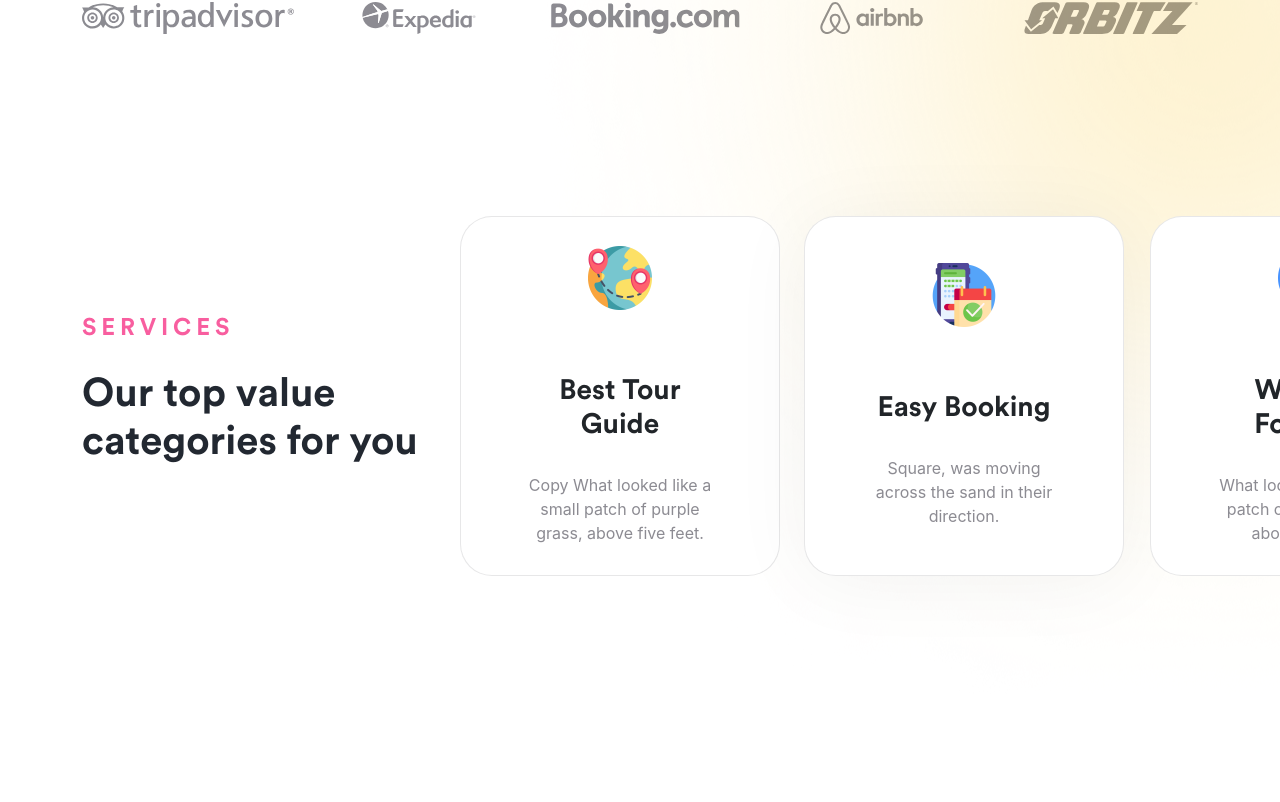
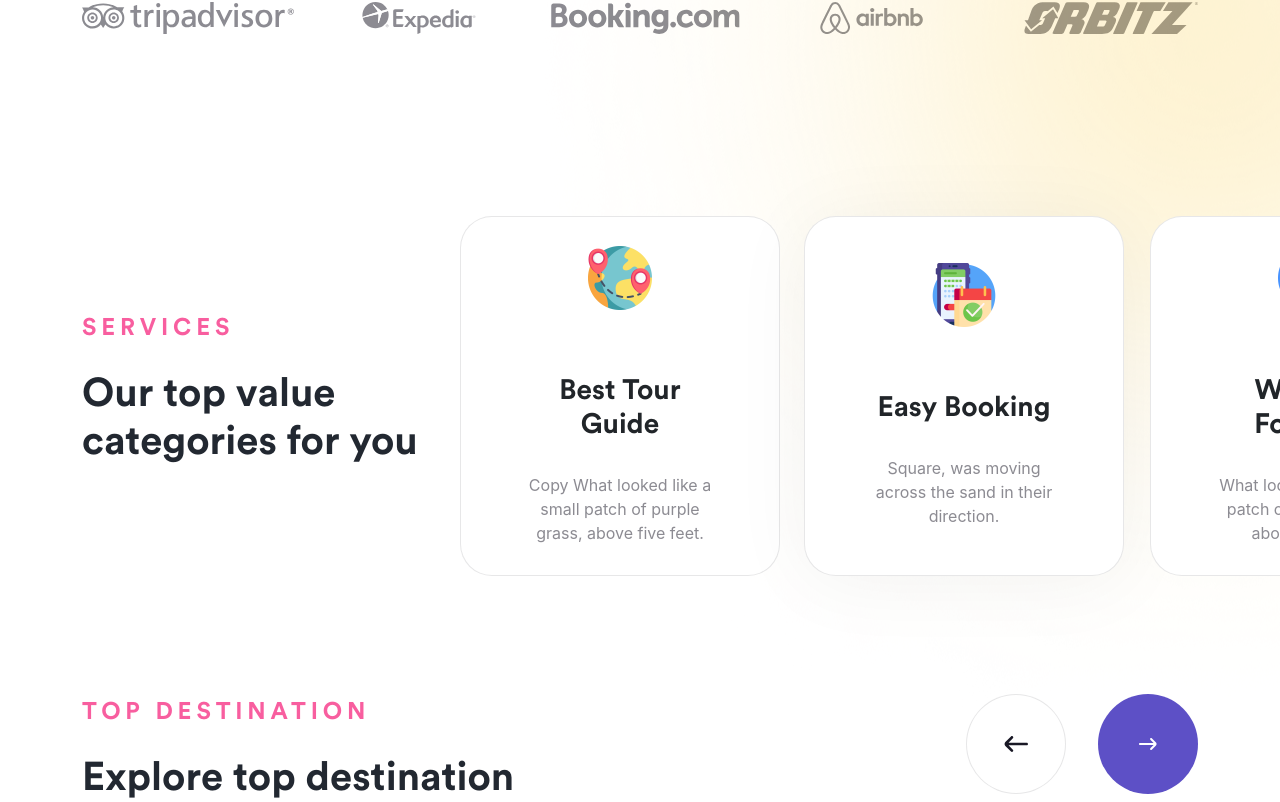
Before and after one commit to aleksi-svaridze/travlog, a React (Create React App) app: page / in a window 1280 px wide. Shown: the part 1012-1814 px from the top of the page. Before the commit the page ends 1706 px from the top, so only its background shows below. Built offline with nearby package versions, Linux system fonts and the light colour scheme.

Commit message:
Start: Testimonials section

```diff
--- a/src/App.js
+++ b/src/App.js
@@ -2,6 +2,7 @@ import Hero from "./components/Hero";
 import Navbar from "./components/Navbar";
 import Companies from "./components/Companies";
 import Services from "./components/services/Services";
+import Destination from "./components/destination/Destinations";
 
 
 const App = () => {
@@ -11,6 +12,7 @@ const App = () => {
       <Hero />
       <Companies />
       <Services />
+      <Destination />
     </div>
   );
 }
--- /dev/null
+++ b/src/components/destination/Destinations.js
@@ -0,0 +1,30 @@
+import RightArrow from '../../images/icons/arrow-left-white.svg';
+import LeftArrow from '../../images/icons/arrow-left-blue.svg';
+
+const Destination = () => {
+    return (
+        <div className="container">
+            <div className="row">
+
+                <div className="col-12 col-lg-7">
+                    <p className="text-pink text-uppercase fs-4 mb-4 text-center text-lg-start" style={{letterSpacing: '.2em'}}>Top Destination</p>
+                    <h2 className="text-blue fs-44 text-center text-lg-start mb-0">Explore top destination</h2>
+                </div>
+
+                <div className="col-12 col-lg-5">
+                    <div className="d-flex align-items-center column-gap-32 justify-content-between justify-content-lg-end mt-lg-0 mt-32">
+                        <div className="rounded-circle bg-white h-rs-100 w-rs-100 d-flex align-items-center justify-content-center border border-blue-dark-10">
+                            <img src={LeftArrow} alt="Left arrow" className='w-24 h-24' />
+                        </div>
+                        <div className="rounded-circle bg-purple h-rs-100 w-rs-100 d-flex align-items-center justify-content-center">
+                            <img src={RightArrow} alt="Right arrow" className='w-24 h-24' />
+                        </div>
+                    </div>
+                </div>
+
+            </div>
+        </div>
+    )
+}
+
+export default Destination;
--- a/src/styles/css/main.css
+++ b/src/styles/css/main.css
@@ -163,6 +163,15 @@
   margin-bottom: 2rem;
 }
 
+.mt-32 {
+  margin-top: 2rem;
+}
+@media screen and (min-width: 992px) {
+  .mt-32 {
+    margin-top: 0;
+  }
+}
+
 .py-rs-64 {
   padding-top: 32px;
   padding-bottom: 32px;
@@ -194,6 +203,17 @@
   margin-bottom: 25px;
 }
 
+.column-gap-32 {
+  -moz-column-gap: initial;
+       column-gap: initial;
+}
+@media screen and (min-width: 992px) {
+  .column-gap-32 {
+    -moz-column-gap: 2rem;
+         column-gap: 2rem;
+  }
+}
+
 @media screen and (min-width: 992px) {
   .mt-rs-64 {
     margin-top: 4rem;
@@ -210,7 +230,12 @@
   }
 }
 .w-24 {
-  width: 24px;
+  width: 15px;
+}
+@media screen and (min-width: 992px) {
+  .w-24 {
+    width: 24px;
+  }
 }
 
 .w-30 {
@@ -223,6 +248,15 @@
 
 .w-64 {
   width: 64px;
+}
+
+.w-rs-100 {
+  width: 64px !important;
+}
+@media screen and (min-width: 992px) {
+  .w-rs-100 {
+    width: 100px !important;
+  }
 }
 
 .w-115 {
@@ -249,6 +283,15 @@
 
 .w-224 {
   width: 224px;
+}
+
+.h-24 {
+  height: 15px;
+}
+@media screen and (min-width: 992px) {
+  .h-24 {
+    height: 24px;
+  }
 }
 
 .h-32 {
@@ -286,6 +329,15 @@
 @media screen and (min-width: 992px) {
   .h-rs-56 {
     height: 56px;
+  }
+}
+
+.h-rs-100 {
+  height: 64px !important;
+}
+@media screen and (min-width: 992px) {
+  .h-rs-100 {
+    height: 100px !important;
   }
 }
 
--- a/src/styles/scss/partials/utilities/_sizing.scss
+++ b/src/styles/scss/partials/utilities/_sizing.scss
@@ -1,5 +1,9 @@
 .w-24 {
-    width: 24px;
+    width: 15px;
+
+    @media screen and (min-width: 992px) {
+        width: 24px;
+    }
 }
 .w-30 {
     width: 30px;
@@ -9,6 +13,13 @@
 }
 .w-64 {
     width: 64px;
+}
+.w-rs-100 {
+    width: 64px !important;
+
+    @media screen and (min-width: 992px) {
+        width: 100px !important;
+    }
 }
 .w-115 {
     width: 115px;
@@ -35,7 +46,13 @@
     width: 224px;
 }
 
+.h-24 {
+    height: 15px;
 
+    @media screen and (min-width: 992px) {
+        height: 24px;
+    }
+}
 .h-32 {
     height: 32px;
 }
@@ -70,6 +87,13 @@
         }
     }
 }
+.h-rs-100 {
+    height: 64px !important;
+
+    @media screen and (min-width: 992px) {
+        height: 100px !important;
+    }
+}
 .h-rs-500 {
     height: auto;
     @media screen and (min-width: 992px) {
--- a/src/styles/scss/partials/utilities/_spacing.scss
+++ b/src/styles/scss/partials/utilities/_spacing.scss
@@ -4,6 +4,13 @@
 }
 .mb-32 {
     margin-bottom: 2rem;
+}
+.mt-32 {
+    margin-top: 2rem;
+
+    @media screen and (min-width: 992px) {
+        margin-top: 0;
+    }
 }
 .py-rs-64 {
     padding-top: 32px;
@@ -35,6 +42,15 @@
     margin-bottom: 25px;
 }
 
+
+.column-gap-32 {
+    column-gap: initial;
+
+    @media screen and (min-width: 992px) {
+        column-gap: 2rem;
+    }
+}
+
 @media screen and (min-width: 992px){
     .mt-rs-64 {
         margin-top: 4rem;
```
Also changed, not shown: src/components/Destinations.js (deleted), 1 other file (tests, documents, lock files or other folders).
